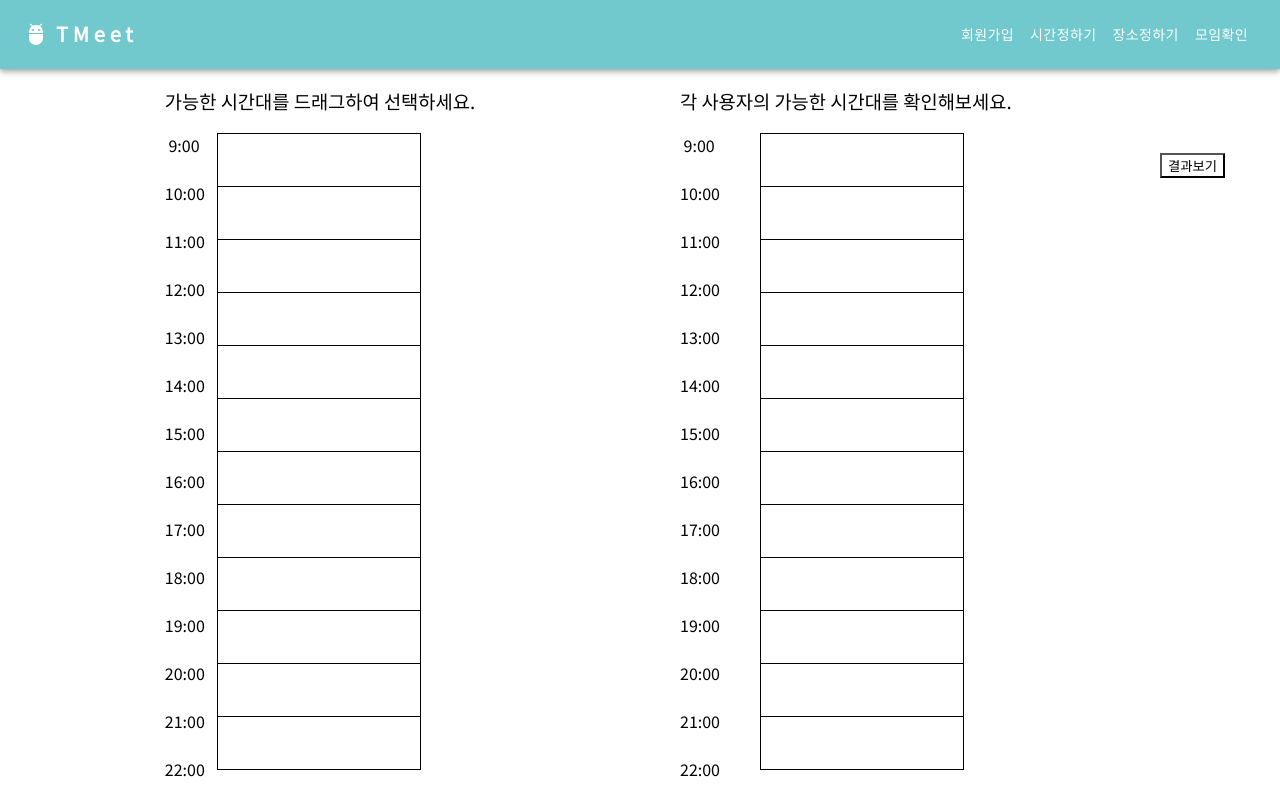
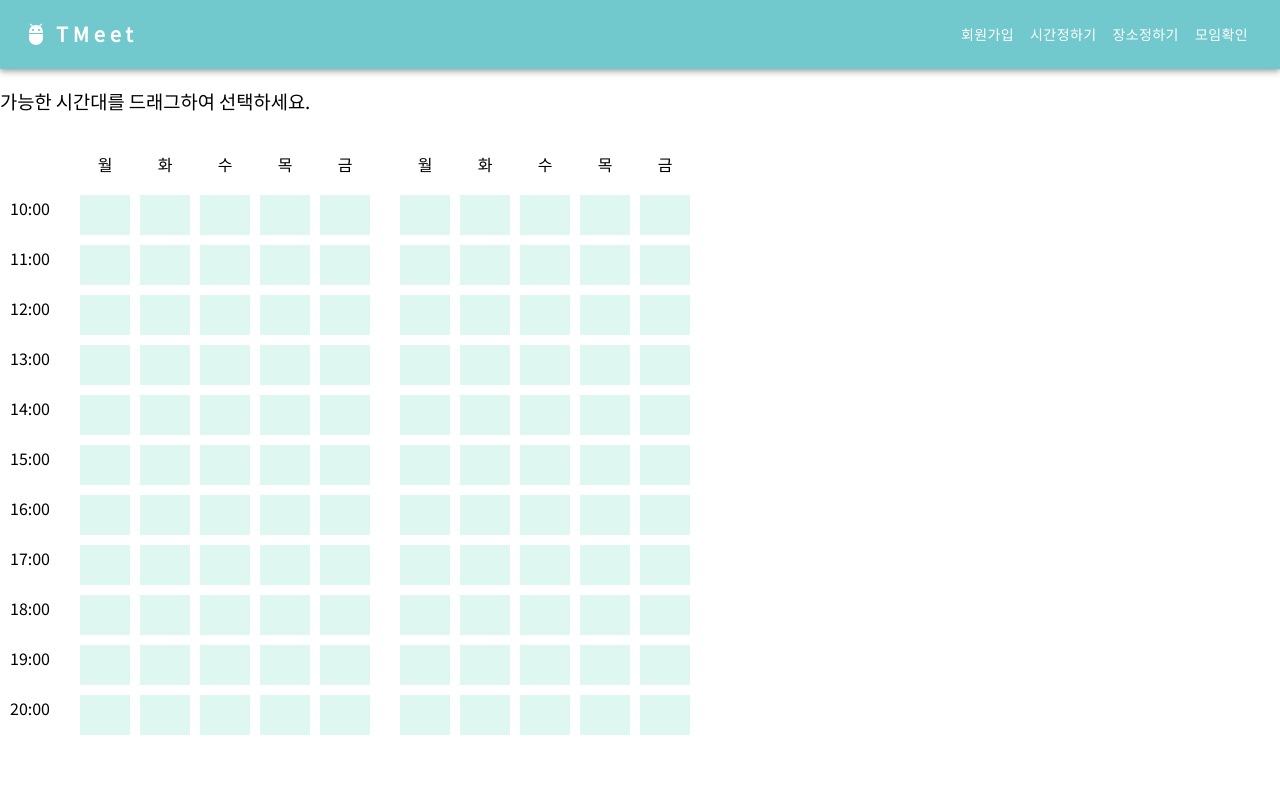
Before and after one commit to ssook1222/TMeet, a React (Create React App) app in the folder tmeet-frontend/: page /time in a window 1280 px wide. Built offline with nearby package versions, Linux system fonts and the light colour scheme.

Commit message:
UPDATE : time 페이지 table 생성

```diff
--- a/tmeet-frontend/src/App.js
+++ b/tmeet-frontend/src/App.js
@@ -6,6 +6,7 @@ import LoginSample from './pages/sample/LoginSample';
 import TimeSample from './pages/sample/TimeSample';
 import Time from './pages/time/Time';
 import TimeSelect from './pages/timeselect/TimeSelect';
+import TimeResult from './pages/timeresult/TimeResult';
 
 function App() {
   return (
@@ -18,6 +19,7 @@ function App() {
           <Route exact path="/sample/time" element={<TimeSample />}></Route>
           <Route exact path="/time" element={<Time />}></Route>
           <Route exact path="/timeselect" element={<TimeSelect />}></Route>
+          <Route exact path="/timeresult" element={<TimeResult />}></Route>
         </Route>
       </Routes>
     </BrowserRouter>
--- a/tmeet-frontend/src/pages/components/timeTable/TimeTable.css
+++ b/tmeet-frontend/src/pages/components/timeTable/TimeTable.css
@@ -1,13 +1,28 @@
 table {
     border-collapse: collapse;
-    display: block;
-    width: 100%;
-    height: 100%;
-    padding-left: 100px;
+    display: inline-block;
+    padding-left: 10px;
 }
 
 td{
-    border: 1px solid;
-    width: 200px;
+    width: 50px;
     height: 50px;
+    padding: 0px;
 }
+
+th{
+    height: 40px;
+    border: 10px solid white;
+}
+
+.ttd{
+    background-color: #dff7f1;
+    height: 40px;
+    border: 10px solid white;
+}
+
+
+.tt{
+    display: inline-block;
+
+}
--- a/tmeet-frontend/src/pages/components/timeTable/TimeTable.jsx
+++ b/tmeet-frontend/src/pages/components/timeTable/TimeTable.jsx
@@ -1,24 +1,148 @@
-import React from 'react';
-import './TimeTable.css'
+import React, { Component } from 'react';
+import './TimeTable.css';
 
-const TimeTable = () => {
-    return <table>
+let dragging = false;
+let startTd = 0,
+  curTd = 0;
+
+class TimeTable extends Component {
+  render() {
+    return (
+      <div>
+        <div className="tt" style={{ display: 'inline-block', float: 'left' }}>
+          <table>
             <tbody>
-                <tr><td></td></tr>
-                <tr><td></td></tr>
-                <tr><td></td></tr>
-                <tr><td></td></tr>
-                <tr><td></td></tr>
-                <tr><td></td></tr>
-                <tr><td></td></tr>
-                <tr><td></td></tr>
-                <tr><td></td></tr>
-                <tr><td></td></tr>
-                <tr><td></td></tr>
-                <tr><td></td></tr>
+              <tr>
+                <td></td>
+              </tr>
+              <tr>
+                <td>10:00</td>
+              </tr>
+              <tr>
+                <td>11:00</td>
+              </tr>
+              <tr>
+                <td>12:00</td>
+              </tr>
+              <tr>
+                <td>13:00</td>
+              </tr>
+              <tr>
+                <td>14:00</td>
+              </tr>
+              <tr>
+                <td>15:00</td>
+              </tr>
+              <tr>
+                <td>16:00</td>
+              </tr>
+              <tr>
+                <td>17:00</td>
+              </tr>
+              <tr>
+                <td>18:00</td>
+              </tr>
+              <tr>
+                <td>19:00</td>
+              </tr>
+              <tr>
+                <td>20:00</td>
+              </tr>
+            </tbody>
+          </table>
+        </div>
+        <div className="tt" style={{ display: 'inline-block', float: 'left' }}>
+          {appendTable()}
+        </div>
+      </div>
+    );
+  }
+}
 
-            </tbody>
-           </table>;
+function appendTable() {
+  const rowCnt = 11;
+  const columnCnt = 5;
+  const array = ['월', '화', '수', '목', '금'];
+  let table = document.createElement('table');
+  let thead = document.createElement('thead');
+  for (let j = 0; j < columnCnt; j++) {
+    let th = document.createElement('th');
+    th.innerHTML = array[j];
+    thead.appendChild(th);
+  }
+  table.appendChild(thead);
+
+  for (let i = 0; i < rowCnt; i++) {
+    let tr = document.createElement('tr');
+    for (let j = 0; j < columnCnt; j++) {
+      let td = document.createElement('td');
+      td.className = 'ttd';
+      td.addEventListener(
+        'mousedown',
+        function (e) {
+          down(e);
+        },
+        false
+      );
+      td.addEventListener(
+        'mouseover',
+        function (e) {
+          over(e);
+        },
+        false
+      );
+      td.addEventListener(
+        'mouseup',
+        function (e) {
+          up(e);
+        },
+        false
+      );
+
+      document.body.addEventListener(
+        'mouseup',
+        function (e) {
+          up(e);
+        },
+        false
+      );
+
+      td.addEventListener(
+        'dragstart',
+        function (e) {
+          dragstart(e);
+        },
+        false
+      );
+
+      tr.appendChild(td);
+    }
+    table.appendChild(tr);
+  }
+  document.body.appendChild(table);
+}
+
+function down(e) {
+  startTd = e.target;
+  if (startTd.style.backgroundColor != 'aqua') startTd.style.backgroundColor = 'aqua';
+  else startTd.style.backgroundColor = '#dff7f1';
+  dragging = true;
+}
+
+function over(e) {
+  if (dragging == true) {
+    curTd = e.target;
+    if (curTd.style.backgroundColor != 'aqua') curTd.style.backgroundColor = 'aqua';
+    else curTd.style.backgroundColor = '#dff7f1';
+  }
+}
+
+function up(e) {
+  dragging = false;
+}
+
+function dragstart(e) {
+  e.preventDefault();
 }
 
 export default TimeTable;
--- a/tmeet-frontend/src/pages/time/Time.css
+++ b/tmeet-frontend/src/pages/time/Time.css
@@ -1,44 +1,5 @@
-#content{
-    display: grid;
-    grid-template-columns: 5fr 5fr;
-    width: 100%;
-    height: 100%;
-}
-
-#input{
-    display: grid;
-    grid-template-columns: 1fr 5fr;
-}
 
 .timeTable{
     display: block;
     margin: 0 auto;
 }
-
-.timeInterval{
-    display: inline-block;
-    width: 30px;
-}
-
-.time{
-    margin-bottom: 80%;
-}
-
-table{
-    display: inline-block;
-    padding-left: 0;
-}
-
-#result{
-    display: grid;
-    grid-template-columns: 1fr 5fr 1fr;
-}
-
-.buttons{
-    display: inline-block;
-    width: 80px;
-}
-
-button{
-    margin-top: 20px;
-}
--- a/tmeet-frontend/src/pages/time/Time.jsx
+++ b/tmeet-frontend/src/pages/time/Time.jsx
@@ -1,6 +1,6 @@
 import React from 'react';
 import TimeTable from '../components/timeTable/TimeTable.jsx';
-import NavBar from "../components/navigationBar/NavBar";
+import NavBar from '../components/navigationBar/NavBar';
 import './Time.css';
 
 function Time() {
@@ -9,69 +9,13 @@ function Time() {
       <div className="App">
         <NavBar></NavBar>
       </div>
-            <div id="content">
+
       <div className="timeTable">
         <h3>가능한 시간대를 드래그하여 선택하세요.</h3>
-                    <div id="input">
-                    <div className="timeInterval">
-                        <div className="time">&nbsp;9:00</div>
-                        <div className="time">10:00</div>
-                        <div className="time">11:00</div>
-                        <div className="time">12:00</div>
-                        <div className="time">13:00</div>
-                        <div className="time">14:00</div>
-                        <div className="time">15:00</div>
-                        <div className="time">16:00</div>
-                        <div className="time">17:00</div>
-                        <div className="time">18:00</div>
-                        <div className="time">19:00</div>
-                        <div className="time">20:00</div>
-                        <div className="time">21:00</div>
-                        <div className="time">22:00</div>
-                    </div>
         <TimeTable></TimeTable>
-                    </div>
-                </div>
-                 <div className="timeTable">
-                     <h3>각 사용자의 가능한 시간대를 확인해보세요.</h3>
-                     <div id="result">
-                         <div className="timeInterval">
-                             <div className="time">&nbsp;9:00</div>
-                             <div className="time">10:00</div>
-                             <div className="time">11:00</div>
-                             <div className="time">12:00</div>
-                             <div className="time">13:00</div>
-                             <div className="time">14:00</div>
-                             <div className="time">15:00</div>
-                             <div className="time">16:00</div>
-                             <div className="time">17:00</div>
-                             <div className="time">18:00</div>
-                             <div className="time">19:00</div>
-                             <div className="time">20:00</div>
-                             <div className="time">21:00</div>
-                             <div className="time">22:00</div>
-                         </div>
-                        <TimeTable></TimeTable>
-                         <div className="buttons">
-                             <button id="resultButton" onClick={showResult}>결과보기</button>
-                         </div>
-                     </div>
-                 </div>
       </div>
     </div>
   );
 }
 
-function showResult(){
-    let userArray = ["사용자1", "사용자2", "사용자3", "사용자4"];
-    let n = userArray.length;
-    let result = document.getElementById("resultButton");
-    let parent = result.parentElement;
-    for(let i = 0; parent.childElementCount <= n; i++){
-        let child = document.createElement("button");
-        child.innerHTML = userArray[i];
-        parent.appendChild(child);
-    }
-}
-
 export default Time;
```
Lines whose indentation alone changed are shown as unchanged.
